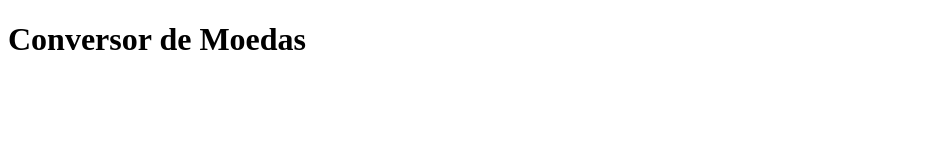
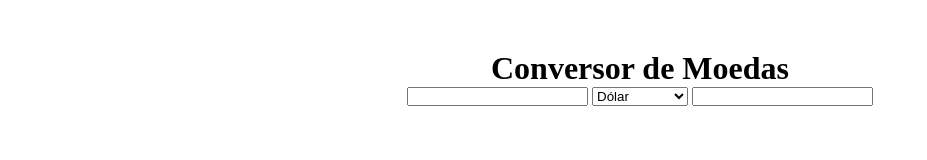
Before and after one commit to M4X-OLIVEIRA/Meus-Primeiros-Projetos, a plain HTML site: page Desafio.js/index.html in a window 1280 px wide. Shown: the whole page, without its empty margins (0-927 px from the left). Drawn offline with Linux system fonts and the light colour scheme.

Commit message:
dia 1 - montando estrutura

```diff
--- a/Desafio.js/index.html
+++ b/Desafio.js/index.html
@@ -4,9 +4,19 @@
     <meta charset="UTF-8">
     <meta name="viewport" content="width=device-width, initial-scale=1.0">
     <title>Conversor de Moedas</title>
+    <link rel="stylesheet" href="styles.css">
+    <script src="index.js"></script>
 </head>
 <body>
     <h1>Conversor de Moedas</h1>
+    <input type="number">
+    <select id="money">
+        <option value="dolar">Dólar</option>
+        <option value="euro">Euro</option>
+        <option value="yuan">Yuan-chinês</option>
+    </select>
+    <input type="number">
+
 
 </body>
 </html>
--- a/Desafio.js/styles.css
+++ b/Desafio.js/styles.css
@@ -0,0 +1,13 @@
+* {
+    margin: 0;
+    padding: 0;
+}
+
+body{
+    text-align: center;
+    margin-top: 50px;
+}
+
+h1{
+    margin: 0, 10;
+}
```
